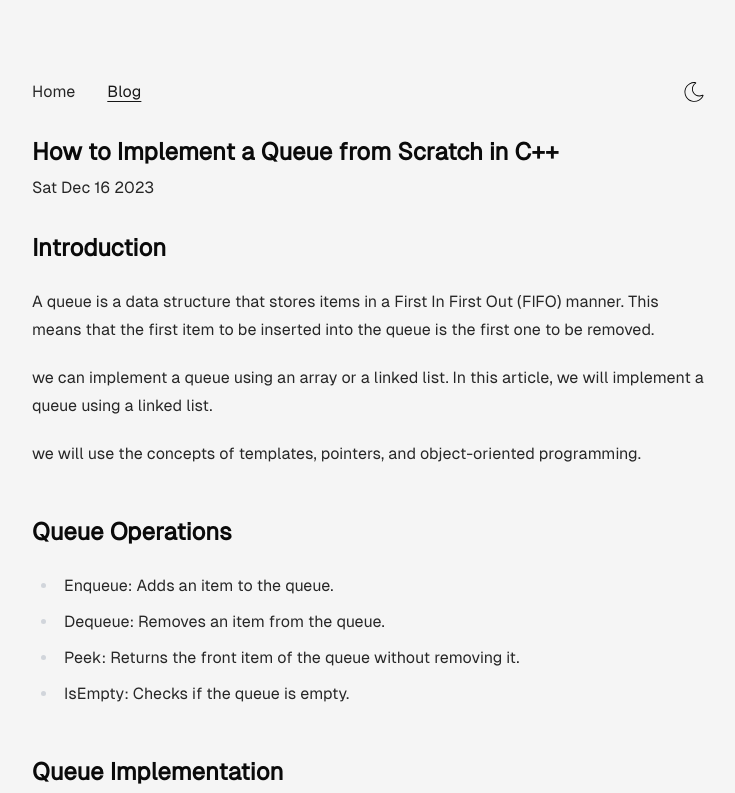
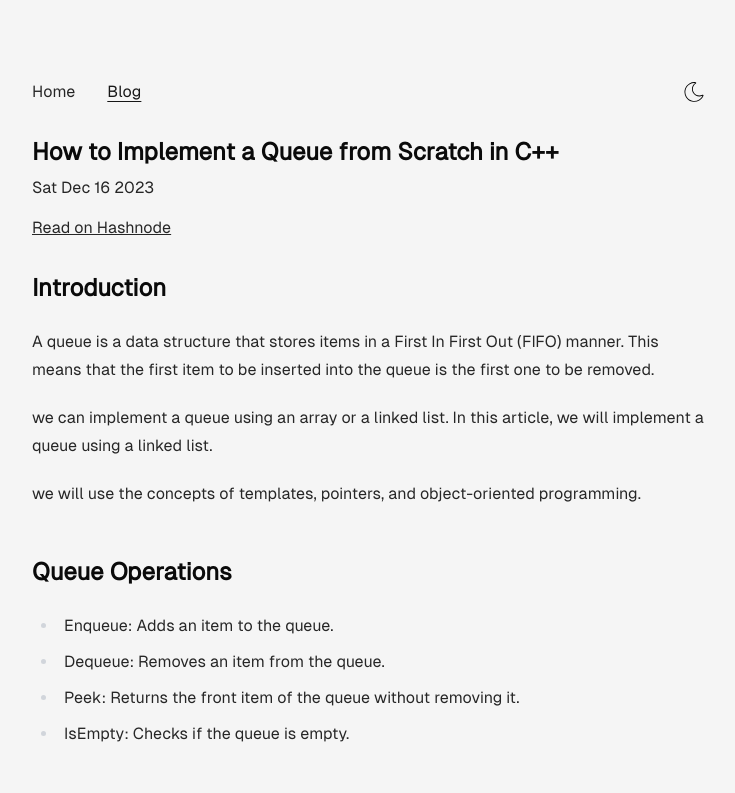
Before and after one commit to AmanVarshney01/aman-varshney, an Astro site: page /blog/how-to-implement-a-queue-from-scratch-in-c in a window 1280 px wide. Shown: the top 793 px of the page, without its empty margins (272-1007 px from the left). Built offline with nearby package versions, Linux system fonts and the light colour scheme; Astro itself is replaced by a stand-in of ours; some packages are replaced by stand-ins of ours.

Commit message:
Add link to Hashnode article

```diff
--- a/src/pages/blog/[slug].astro
+++ b/src/pages/blog/[slug].astro
@@ -29,6 +29,9 @@
     <p>
       {post.data.date}
     </p>
+    <p class="pt-2">
+      <a class="underline" href=`https://amanvarshney.hashnode.dev/${post.slug}` target="_blank">Read on Hashnode</a>
+    </p>
   </div>
   <div
     class="prose prose-a:underline underline-offset-4 prose-a:decoration-neutral-800 prose-strong:text-neutral-950 prose-headings:text-neutral-900 text-neutral-800
```
